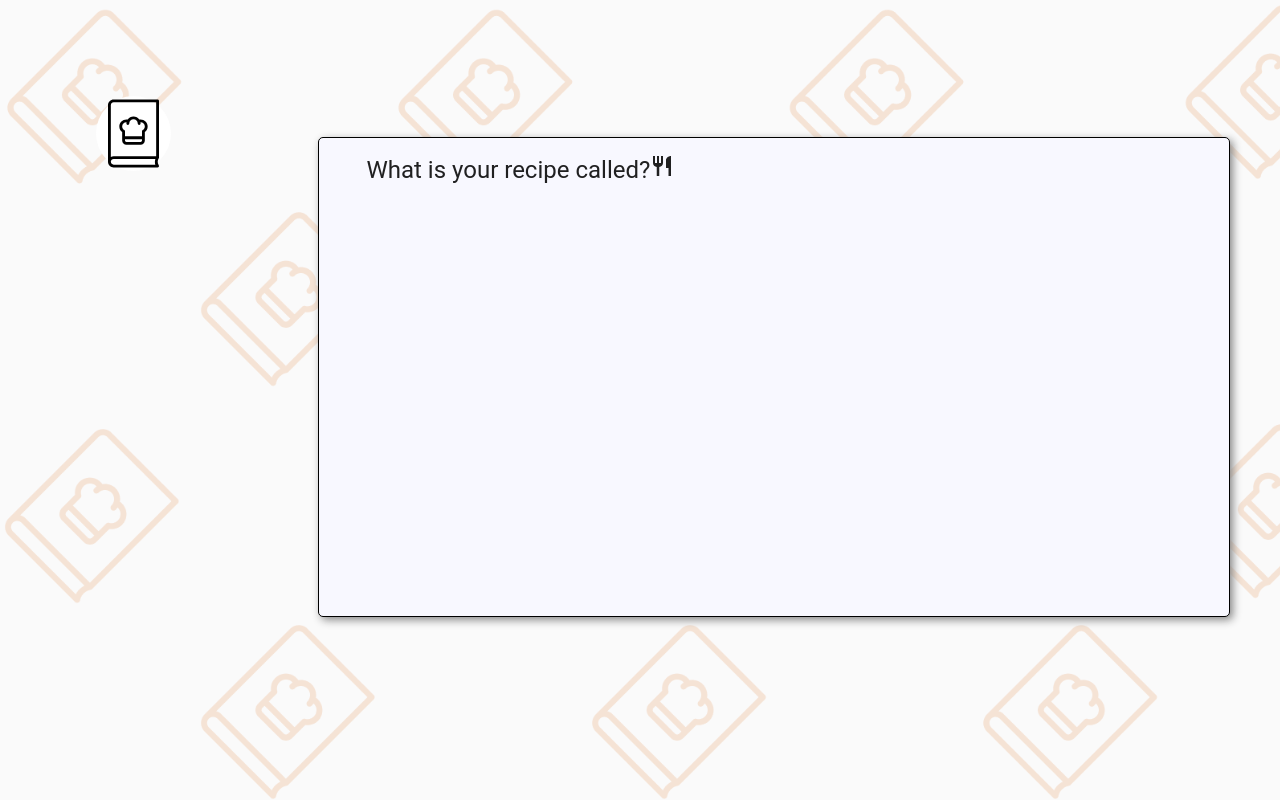
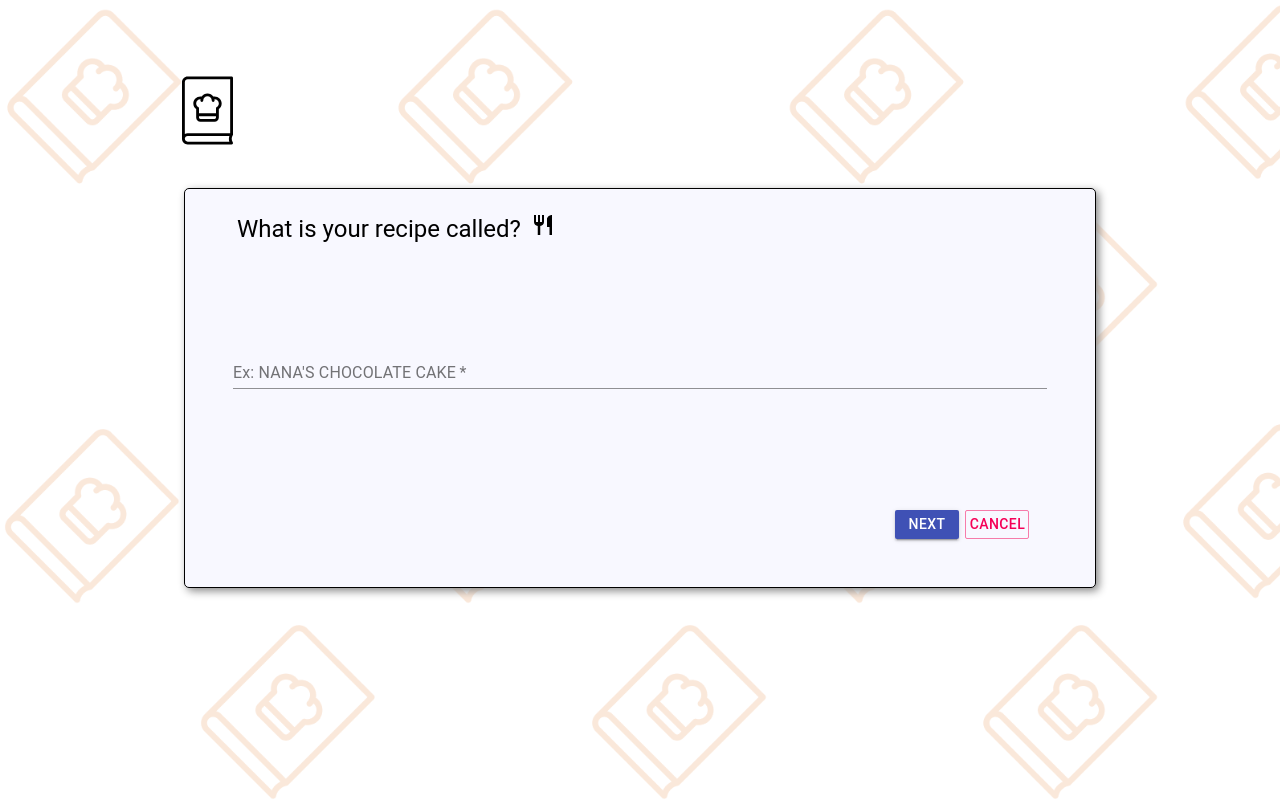
Before and after one commit to cookbookorganisation/front-end, a React (Create React App) app: page /uploadcollection in a window 1280 px wide. Built offline with nearby package versions, Linux system fonts and the light colour scheme.

Commit message:
creates basic styling for first page in upload recipe form

```diff
--- a/src/components/GoHomeIcon.js
+++ b/src/components/GoHomeIcon.js
@@ -9,7 +9,6 @@
     paper: {
         height: "75px",
         width: "75px",
-        margin: theme.spacing(12),
         background: "white",
         "&:hover": {
             backgroundColor: "white",
--- a/src/components/forms/UploadCollection.js
+++ b/src/components/forms/UploadCollection.js
@@ -1,41 +1,119 @@
-import React from 'react';
-import { makeStyles, Container, CssBaseline, Typography } from '@material-ui/core'
+import React, { useState } from 'react';
+import { useHistory } from 'react-router-dom';
+import { makeStyles, Container, Typography, Button, TextField, Grid } from '@material-ui/core'
 import GoHomeIcon from '../GoHomeIcon';
 import RestaurantIcon from '@material-ui/icons/Restaurant';
 
-
 const useStyles = makeStyles((theme) => ({
     paper: {
-        // marginTop: theme.spacing(12),
-        marginTop: "15%",
-        marginLeft: "0%",
-        padding: theme.spacing(2, 6),
-        textAlign: "left",
-        display: "flex",
-        flexDirection: "column",
+        marginTop: theme.spacing(5),
+        padding: theme.spacing(3, 6),
         border: "1px solid black",
         boxShadow: "3px 3px 8px #888888",
         backgroundColor: "#f8f8ff",
         borderRadius: "5px",
-        height: "60%"
+        height: "50%",
+    },
+    buttons: {
+        display: "flex",
+        flexDirection: "row",
+        alignSelf: "flex-end",
+        margin: theme.spacing(3),
     },
 }));
 
 const UploadCollection = () => {
+    const history = useHistory();
     const classes = useStyles();
+    const [recipeData, setRecipeData] = useState({
+        name: "",
+        directions: "",
+        photo: "",
+        oven: false,
+        temperature: "",
+        description: "",
+        tradeSecrets: "",
+        pairings: ""
+    });
+
+    function handleChange(e) {
+        setRecipeData({
+            ...recipeData,
+            name: e.target.value
+        })
+    };
+
+    function handleNext(e) {
+        //how do I pass props to RecipeDescriptionForm, which would be the child component?
+        // is there a more simple solution that updating the redux store throughout each form?
+
+        //need to make a dynamic route for the forms in app.js
+        history.push('/')
+    };
+
+    function handleCancel(e) {
+        setRecipeData({
+            name: "",
+            directions: "",
+            photo: "",
+            oven: false,
+            temperature: "",
+            description: "",
+            tradeSecrets: "",
+            pairings: ""
+        })
+        history.push('/mycollections')
+    };
 
     return (
         <div className="formBackground">
-            <GoHomeIcon/>
             <Container component="main" maxWidth="md">
-                <CssBaseline/>
-                <div className={classes.paper}>
+                <div style={{ display: "flex", alignSelf: "flex-start", marginTop: "8%", marginLeft: "-1.5%" }}>
+                    <GoHomeIcon/>
+                </div>
 
-                    <Typography component="h5" variant="h5">
-                        What is your recipe called?
-                        <RestaurantIcon/>
-                    </Typography>
-                </div>
+                <Grid container direction="column" justify="space-between" alignItems="flex-start" className={classes.paper}>
+                    <Grid item style={{ width: "40%", }}>
+                        <Typography component="h5" variant="h5">
+                            What is your recipe called?
+                            <RestaurantIcon style={{ marginLeft: "3%" }}/>
+                        </Typography>
+                    </Grid>
+
+                    <Grid item style={{ width: "100%" }}>
+                        <TextField
+                        onChange={handleChange}
+                        required
+                        fullWidth
+                        id="email"
+                        label="Ex: NANA'S CHOCOLATE CAKE"
+                        name="name"/>
+                    </Grid>
+
+                    <Grid item className={classes.buttons}>
+                        <Button
+                        variant="contained"
+                        color="primary"
+                        style={{
+                            borderRadius: "2px",
+                            padding: "1% 18%",
+                        }}
+                        onClick={handleNext}>
+                            Next
+                        </Button>
+                        <Button
+                        variant="outlined"
+                        color="secondary"
+                        style={{
+                            borderRadius: "2px",
+                            padding: "1% 18%",
+                            marginLeft: "5%"
+                        }}
+                        onClick={handleCancel}>
+                            Cancel
+                        </Button>
+                    </Grid>
+                </Grid>
             </Container>
         </div>
     );
```
Also changed, not shown: src/components/forms/RecipeDescriptionForm.js (added, +11 -0 lines).
